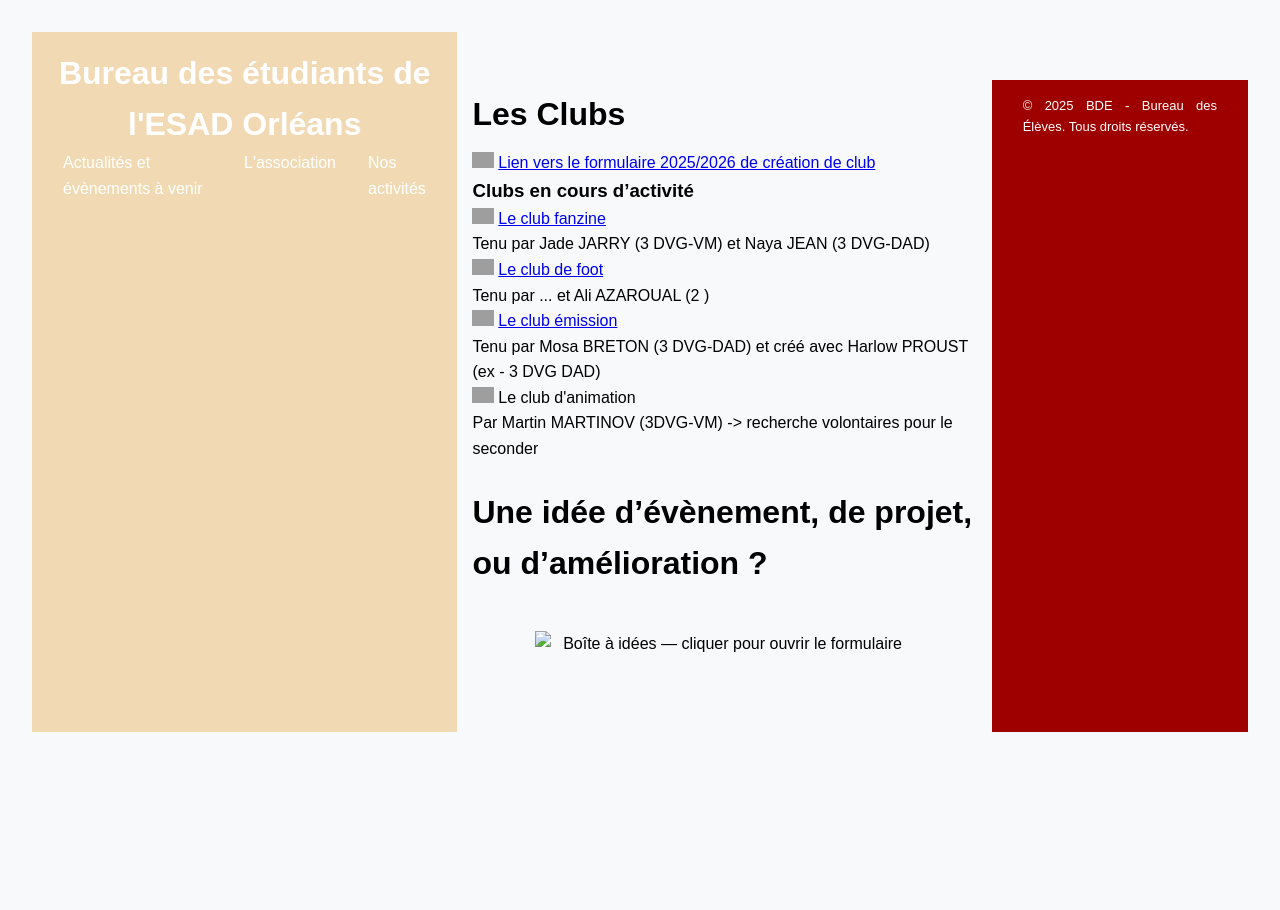
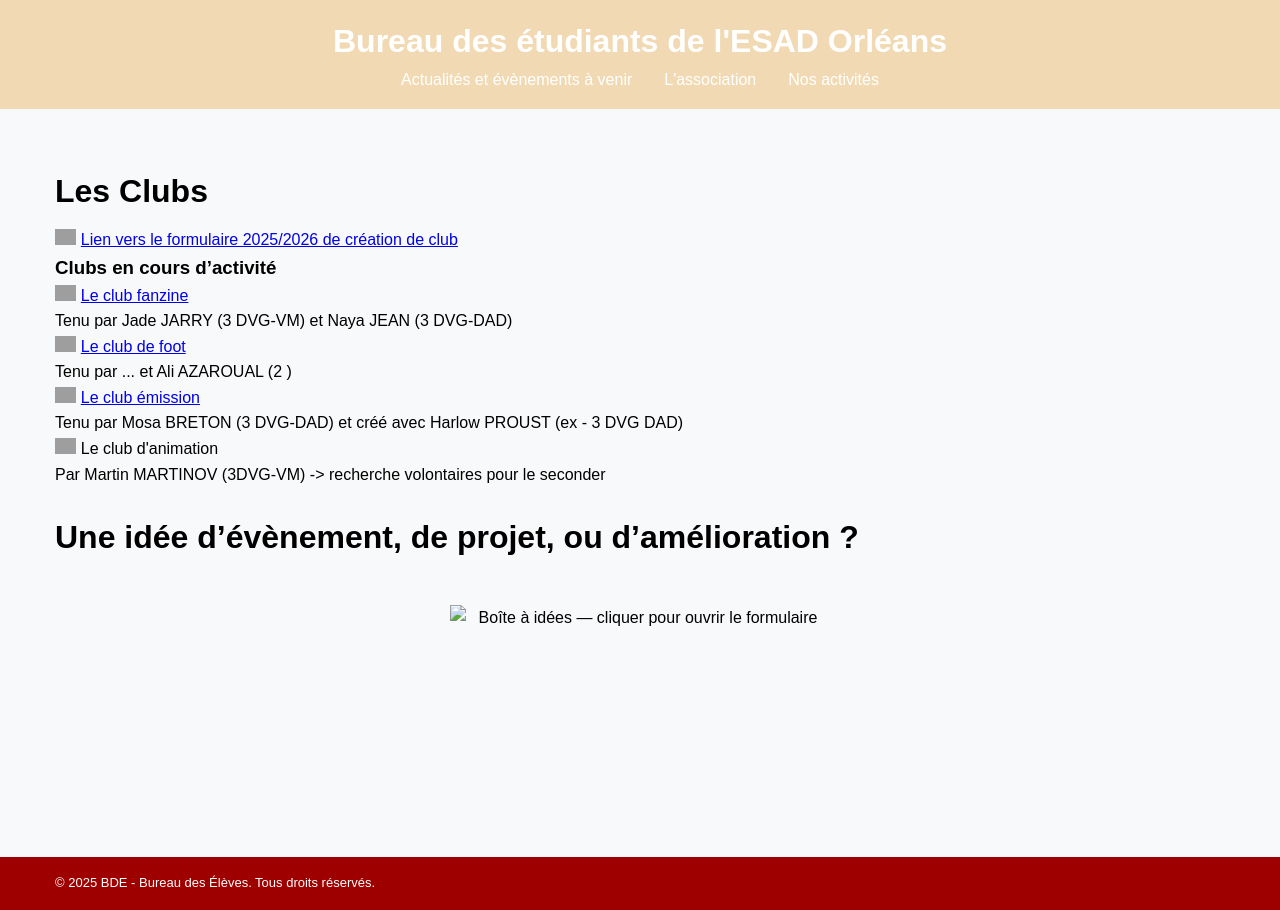
Before and after one commit to bde-esad-orleans/bde, a Jekyll site: the page built from activites.md, in a window 1280 px wide. Built offline with Jekyll 4.4.1, drawn with Linux system fonts in a browser that asks for light colours; grey boxes are pictures that could not be loaded.

Commit message:
wrong style in activites

```diff
--- a/_includes/boite-a-idees.html
+++ b/_includes/boite-a-idees.html
@@ -4,13 +4,6 @@
     --mailbox-max-width: 380px; /* augmente si tu veux une boîte plus large sur desktop */
     --envelope-max-width: 150px; /* taille max de l'enveloppe (px) */
     --animation-duration: 1000ms;
-}
-
-body {
-    font-family: Arial, Helvetica, sans-serif;
-    padding: 2rem;
-    display: flex;
-    justify-content: center;
 }
 
 .mailbox-container {
```
